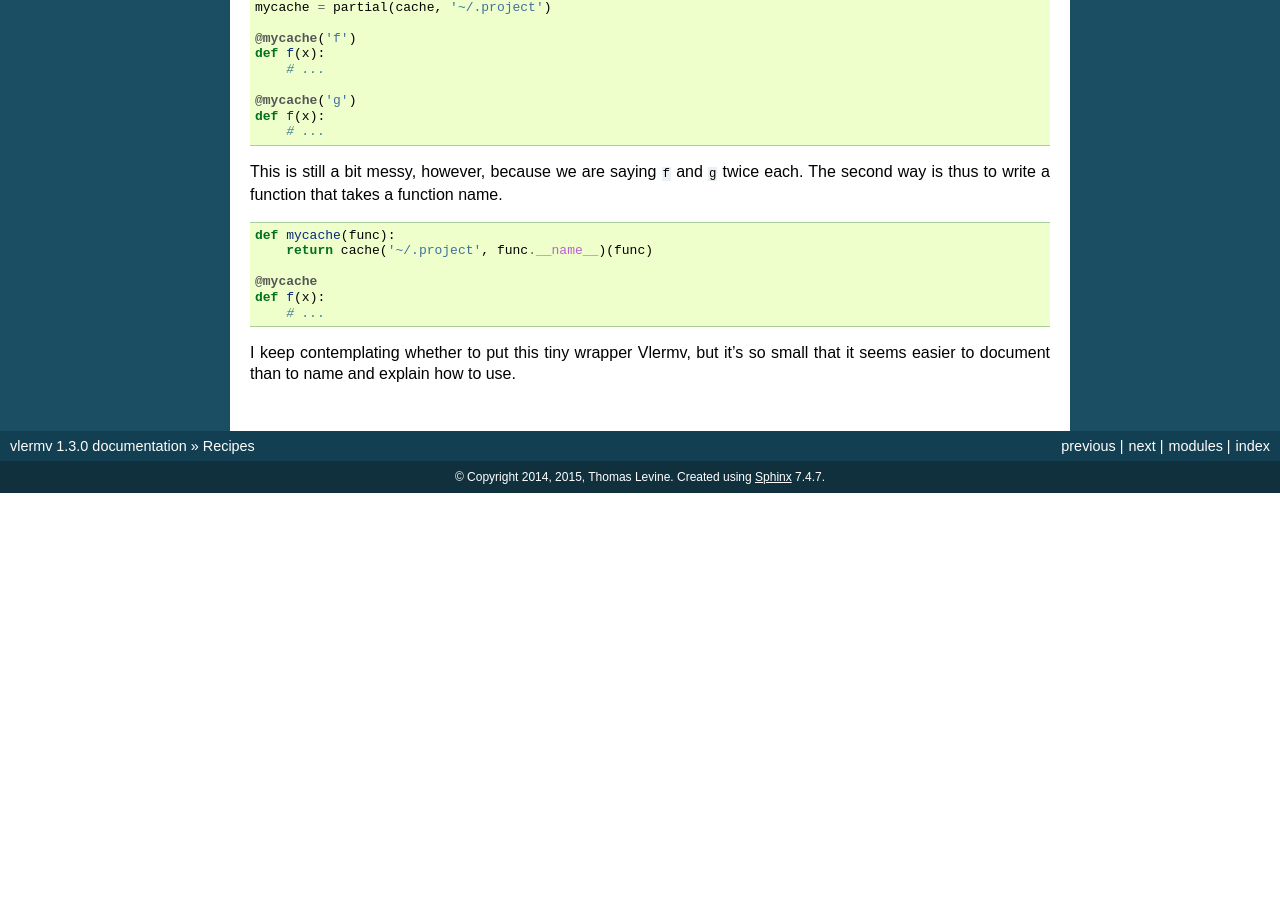
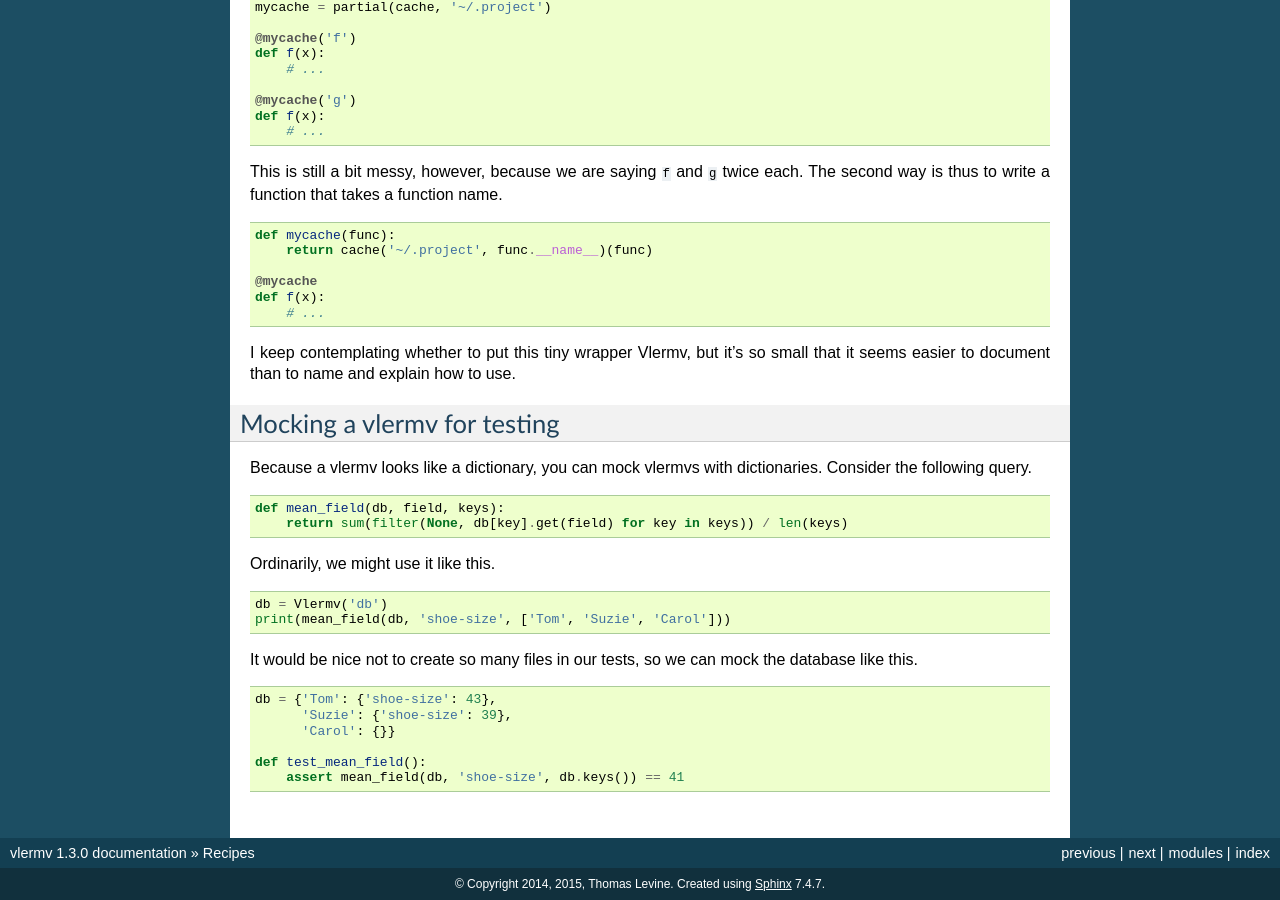
Before and after one commit to tlevine/vlermv, a Sphinx documentation site: the page built from docs/recipes.rst, in a window 1280 px wide and 900 px high, scrolled down 2975 px. Built offline with Sphinx 7.4.7, drawn with Linux system fonts in a browser that asks for light colours; before the commit the page ends 3468 px from its top, so only the background shows below that; some of the changed text lies outside the part shown.

Commit message:
mock for testing

```diff
--- a/docs/recipes.rst
+++ b/docs/recipes.rst
@@ -199,3 +199,26 @@ name. ::
 
 I keep contemplating whether to put this tiny wrapper Vlermv, but it's so
 small that it seems easier to document than to name and explain how to use.
+
+Mocking a vlermv for testing
+------------------------------
+Because a vlermv looks like a dictionary, you can mock vlermvs with
+dictionaries. Consider the following query. ::
+
+    def mean_field(db, field, keys):
+        return sum(filter(None, db[key].get(field) for key in keys)) / len(keys)
+
+Ordinarily, we might use it like this. ::
+
+    db = Vlermv('db')
+    print(mean_field(db, 'shoe-size', ['Tom', 'Suzie', 'Carol']))
+
+It would be nice not to create so many files in our tests, so we can
+mock the database like this. ::
+
+    db = {'Tom': {'shoe-size': 43},
+          'Suzie': {'shoe-size': 39},
+          'Carol': {}}
+
+    def test_mean_field():
+        assert mean_field(db, 'shoe-size', db.keys()) == 41
```
